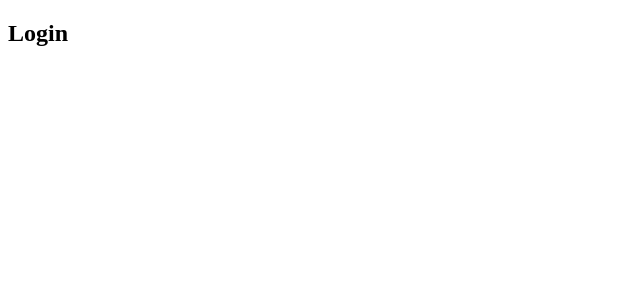
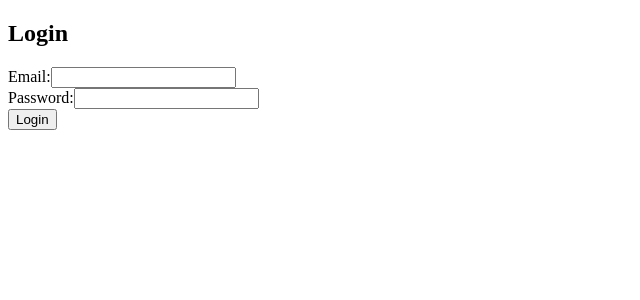
Before and after one commit to JustinSTV/MERN-social-website, a React (Vite) app in the folder Client/: page /login in a window 1280 px wide. Shown: the top 300 px of the page, without its empty margins (0-640 px from the left). Built offline with nearby package versions, Linux system fonts and the light colour scheme.

Commit message:
formik/yup start, login page template

```diff
--- a/Client/package.json
+++ b/Client/package.json
@@ -10,10 +10,12 @@
     "preview": "vite preview"
   },
   "dependencies": {
+    "formik": "^2.4.6",
     "react": "^18.3.1",
     "react-dom": "^18.3.1",
     "react-router-dom": "^7.1.1",
-    "styled-components": "^6.1.13"
+    "styled-components": "^6.1.13",
+    "yup": "^1.6.1"
   },
   "devDependencies": {
     "@eslint/js": "^9.9.0",
--- a/Client/src/components/pages/auth/LoginPage.tsx
+++ b/Client/src/components/pages/auth/LoginPage.tsx
@@ -1,7 +1,47 @@
+import { useFormik } from "formik";
+import * as Yup from 'yup';
+
 const LoginPage = () => {
+
+  const formik = useFormik({
+    initialValues: {
+      email: "",
+      password: ""
+    },
+    validationSchema: Yup.object({
+
+    }),
+    onSubmit: async (values) => {
+      console.log(values)
+    }
+  })
+
   return (
     <section>
       <h1>Login</h1>
+      <form onSubmit={formik.handleSubmit}>
+        <div>
+          <label htmlFor="email">Email:</label>
+          <input
+            type="email"
+            id="email" name="email"
+            onChange={formik.handleChange}
+            onBlur={formik.handleBlur}
+            value={formik.values.email}
+          />
+        </div>
+        <div>
+          <label htmlFor="password">Password:</label>
+          <input
+            type="password"
+            id="password" name="password"
+            onChange={formik.handleChange}
+            onBlur={formik.handleBlur}
+            value={formik.values.password}
+          />
+        </div>
+        <input type="submit" value="Login"/>
+      </form>
     </section>
   );
 }
```
Also changed, not shown: 1 other file (tests, documents, lock files or other folders).
